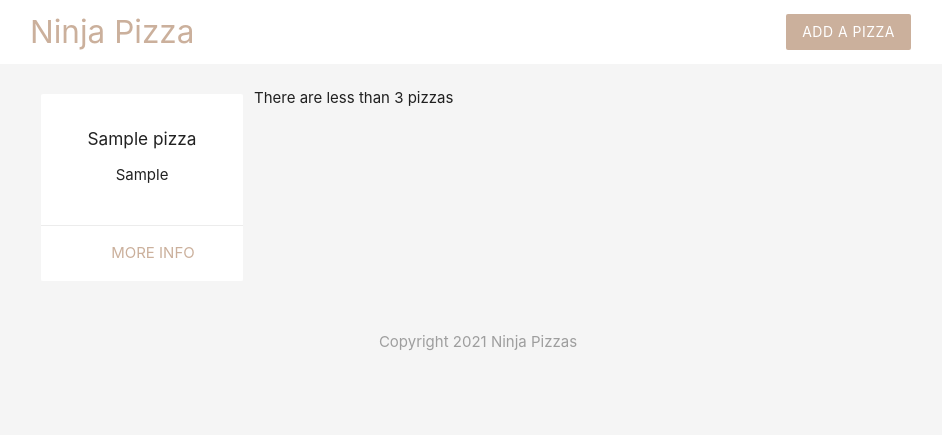
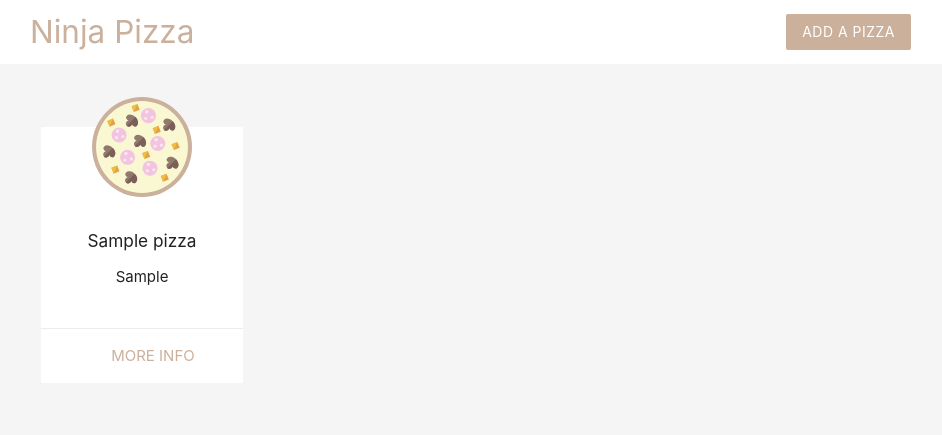
Before and after one commit to muindetuva/Pizza-Website, a PHP site: page / in a window 1280 px wide. Shown: the top 435 px of the page, without its empty margins (162-1104 px from the left). Run offline with PHP 8.4, Linux system fonts and the light colour scheme; tables that the repository leaves empty or names only in its code hold one stand-in row (values such as "Sample post").

Commit message:
Add a little more styles

```diff
--- a/add.php
+++ b/add.php
@@ -56,7 +56,7 @@
                $ingredients = mysqli_real_escape_string($conn, $_POST['ingredients']);
 
                // Create query
-               $sql = "INSERT INTO pizzas(title, email, ingredients) VALUES('$title', '$email', '$Ingredients')";
+               $sql = "INSERT INTO pizzas(title, email, ingredients) VALUES('$title', '$email', '$ingredients')";
 
                // Save to db
 
--- a/details.php
+++ b/details.php
@@ -53,7 +53,7 @@
 	<?php include('templates/header.php') ?>
 
 
-	<div class="container center">
+	<div class="container center grey-text">
 		<?php if($pizza): ?>
 
 			<h4>
--- a/index.php
+++ b/index.php
@@ -39,6 +39,7 @@
 
                 <div class="col s6 m3">
                     <div class="card z-depth-0">
+                        <img src="img/pizza.svg" class="pizza">
                         <div class="card-content center">
                             <h6>
                                 <?php echo htmlspecialchars($pizza['title'])?>
@@ -66,11 +67,6 @@
             <?php endforeach; ?>
 
 
-            <?php if(count($pizzas) >= 3): ?>
-                <p>There are 3 or more pizzas</p>
-            <?php else: ?>
-                <p>There are less than 3 pizzas</p>
-            <?php endif; ?>
         </div>
      </div>
 
--- a/templates/header.php
+++ b/templates/header.php
@@ -23,6 +23,14 @@
 
         }
 
+        .pizza {
+            width:  100px;
+            margin: 40px auto -30px;
+            position: relative;
+            display: block;
+            top: -30px;
+        }
+
     </style>
 
 </head>
```
Also changed, not shown: img/pizza.svg (added).
